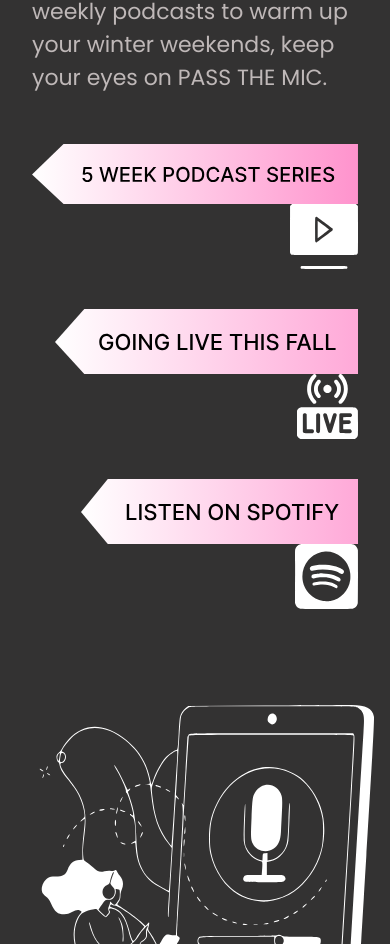
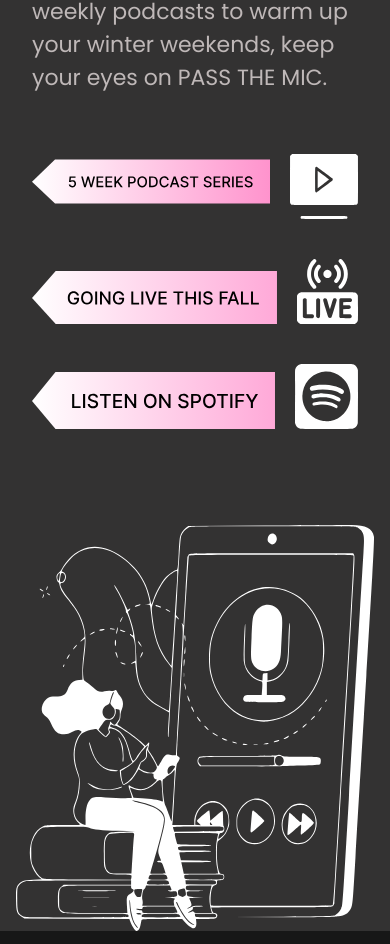
Before and after one commit to ieee-ju/pass-the-mic-24, a React (Vite) app: page /about in a window 390 px wide. Shown: the part 1130-2074 px from the top of the page. Built offline with nearby package versions, Linux system fonts and the light colour scheme; no server answers.

Commit message:
Update responsiveness

```diff
--- a/package.json
+++ b/package.json
@@ -10,11 +10,12 @@
     "preview": "vite preview"
   },
   "dependencies": {
+    "firebase": "^10.12.2",
     "framer-motion": "^11.2.11",
-    "firebase": "^10.12.2",
     "react": "^18.3.1",
     "react-dom": "^18.3.1",
     "react-icons": "^5.2.1",
+    "react-intersection-observer": "^9.10.3",
     "react-router-dom": "^6.23.1",
     "react-router-hash-link": "^2.4.3"
   },
--- a/src/App.jsx
+++ b/src/App.jsx
@@ -4,7 +4,7 @@ import About from "./components/About";
 import Contact from "./components/Contact";
 import Loading from './components/Landing';
 import Speakers from './components/Speakers';
-import Footer from "./Components/Footer.jsx";
+import Footer from "./components/Footer.jsx";
 
 function App() {
   return (
--- a/src/components/About.jsx
+++ b/src/components/About.jsx
@@ -1,4 +1,5 @@
-import React, { useState, useEffect } from 'react';
+import React, { useState } from 'react';
+import { useInView } from 'react-intersection-observer';
 import girlListenSpotify from '../assets/girlListenSpotify.svg';
 import liveWrite from '../assets/liveWrite.svg';
 import LiveLogo from '../assets/LiveLogo.svg';
@@ -12,20 +13,19 @@ const About = () => {
   const [isHovered1, setIsHovered1] = useState(false);
   const [isHoveredDiv2, setIsHoveredDiv2] = useState(false);
   const [isHoveredDiv3, setIsHoveredDiv3] = useState(false);
-  const [isLoaded, setIsLoaded] = useState(false);
-
-  useEffect(() => {
-    setIsLoaded(true);
-  }, []);
+  const { ref, inView } = useInView({
+    triggerOnce: true,
+    threshold: 0.1,
+  });
 
   return (
     <div className="text-white bg-[#333232] w-full sm:h-full min-h-screen flex flex-col md:justify-start">
       <div className="container mx-auto md:pt-10 px-4 sm:px-6 lg:px-8">
         <div className="flex flex-col md:flex-row items-center">
           <div className={`md:w-1/2 w-full px-4 `}>
-            <div className={`${isLoaded ? 'animate-slide-in-left' : ''}`}>
+            <div ref={ref} className={`${inView ? 'animate-slide-in-left' : ''}`}>
 
-            <h1 className="text-[40px] md:text-[60px] font-inter pt-10 mb-4 relative">
+            <h1 ref={ref} className="text-[40px] md:text-[60px] font-inter pt-10 mb-4 relative ">
               ABOUT
               <span className="absolute bottom-0 left-0 w-[111px] h-1 bg-white"></span>
             </h1>
@@ -35,59 +35,65 @@ const About = () => {
             </p>
             </div>
             <div className="space-y-10 flex flex-col mt-[50px] md:mt-[87px] items-end">
-              <div className={`flex flex-col md:flex-row justify-end items-end transition duration-300 ease-in`} onMouseEnter={() => setIsHovered1(true)} onMouseLeave={() => setIsHovered1(false)}>
-                {
-                  isHovered1 ? (
-                    <div className="relative w-[396px] h-[65px] bg-[#FF93CD] text-white flex items-center justify-end clip-path-custom">
-                      <span className="text-end p-4 text-[16px] font-poppins">
-                        A series of five weekly podcasts to <br />
+              <div
+                className={`flex flex-row justify-end items-end transition duration-300 ease-in`}
+                onMouseEnter={() => setIsHovered1(true)}
+                onMouseLeave={() => setIsHovered1(false)}
+              >
+                {isHovered1 ? (
+                  <div className="relative w-full h-auto md:w-[396px] md:h-[65px] bg-[#FF93CD] text-white flex items-center justify-end clip-path-custom">
+                    <div className="text-end pl-2 pr-2 py-1 text-[16px] font-poppins">
+                      A series of five weekly podcasts to <br className="hidden sm:inline" />
                       be released in the weekends starting soon.
+                    </div>
+                  </div>
+                ) : (
+                  <div>
+                    <img src={podcastWrite} alt="" className="w-full h-[75px] md:h-[65px]" />
+                  </div>
+                )}
+                <img src={podcastLogo} className="ml-5" alt="" />
+              </div>
+              <div
+                className="flex flex-row items-end"
+                onMouseEnter={() => setIsHoveredDiv2(true)}
+                onMouseLeave={() => setIsHoveredDiv2(false)}
+              >
+                {isHoveredDiv2 ? (
+                  <div className="relative w-full h-auto md:w-[525px] md:h-[65px] bg-[#FF93CD] md:p-0 text-white flex items-center justify-end clip-path-custom">
+                    <span className="text-end pl-2 py-1 pr-2 text-[15px] font-poppins">
+                      Handpicked and <br className="md:hidden" /> assorted topics and <br className="md:hidden" /> talks from one of the pioneers in the field, directly on your Spotify playlists.
                     </span>
                   </div>
                 ) : (
                   <div>
-                      <img src={podcastWrite} alt="" />
+                    <img src={liveWrite} alt="" className="w-full h-auto" />
                   </div>
-                  )
-                }
-                <img src={podcastLogo} className="ml-5" alt="" />
+                )}
+                <img src={LiveLogo} className="ml-5" alt="" />
               </div>
-              <div className="flex flex-col md:flex-row items-end" onMouseEnter={() => setIsHoveredDiv2(true)} onMouseLeave={() => setIsHoveredDiv2(false)}>
-                {
-                  isHoveredDiv2 ? (
-                    <div className="relative w-[525px] h-[65px] bg-[#FF93CD] text-white flex items-center justify-end clip-path-custom">
-                      <span className="text-end pl-2 pr-2 text-[15px] font-poppins">
-                        Handpicked and assorted topics and talks from one of the <br /> pioneers in the field, directly on your Spotify playlists.
+              <div
+                className="flex flex-row items-end"
+                onMouseEnter={() => setIsHoveredDiv3(true)}
+                onMouseLeave={() => setIsHoveredDiv3(false)}
+              >
+                {isHoveredDiv3 ? (
+                  <div className="relative w-full h-auto md:w-[457px] md:h-[65px] bg-[#FF93CD] text-white flex items-center justify-end clip-path-custom">
+                    <span className="text-end pl-2 pr-3 py-1 text-[16px] font-poppins">
+                      Spotify took us by the storm with #2020wrapped, <br className="hidden sm:inline" />
+                      and it's time we take it by the storm.
                     </span>
                   </div>
                 ) : (
                   <div>
-                      <img src={liveWrite} alt="" />
+                    <img src={SpotifyWrite} alt="" className="w-full h-auto" />
                   </div>
-                  )
-                }
-                <img src={LiveLogo} className="ml-5" alt="" />
-              </div>
-              <div className="flex flex-col md:flex-row items-end" onMouseEnter={() => setIsHoveredDiv3(true)} onMouseLeave={() => setIsHoveredDiv3(false)}>
-                {
-                  isHoveredDiv3 ? (
-                    <div className="relative w-[525px] h-[65px] bg-[#FF93CD] text-white flex items-center justify-end clip-path-custom">
-                      <span className="text-end pl-2 pr-2 text-[16px] font-poppins">
-                        Spotify took us by the storm with #2020wrapped, <br />
-                        and it's time we take it by the storm
-                      </span>
-                    </div>
-                  ) : (
-                    <div>
-                      <img src={SpotifyWrite} alt="" />
-                    </div>
-                  )
-                }
+                )}
                 <img src={SpotifyLogo} className="ml-5" alt="" />
               </div>
             </div>
           </div>
-          <div className={`md:w-1/2 w-full mt-24 md:mt-20 flex justify-center ${isLoaded ? 'animate-slide-in-right' : ''}`}>
+          <div className={`md:w-1/2 w-full mt-24 md:mt-20 flex justify-center ${inView ? 'animate-slide-in-right' : ''}`}>
             <img src={girlListenSpotify} alt="a girl listens spotify" />
           </div>
         </div>
```
Also changed, not shown: 1 other file (tests, documents, lock files or other folders). Lines whose indentation alone changed are shown as unchanged.
